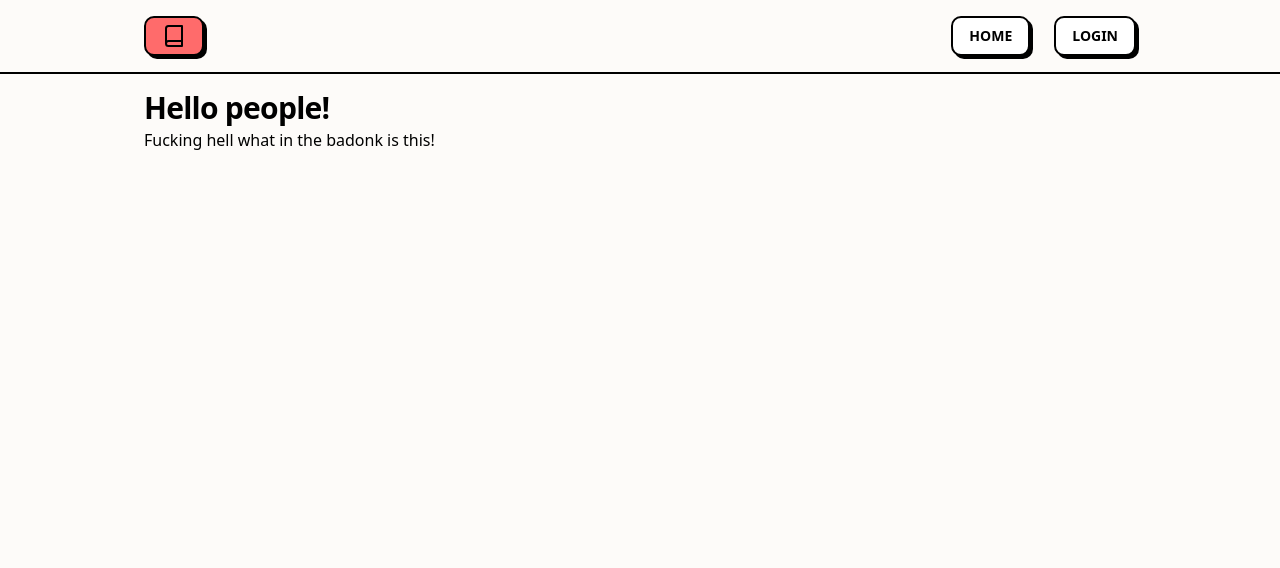
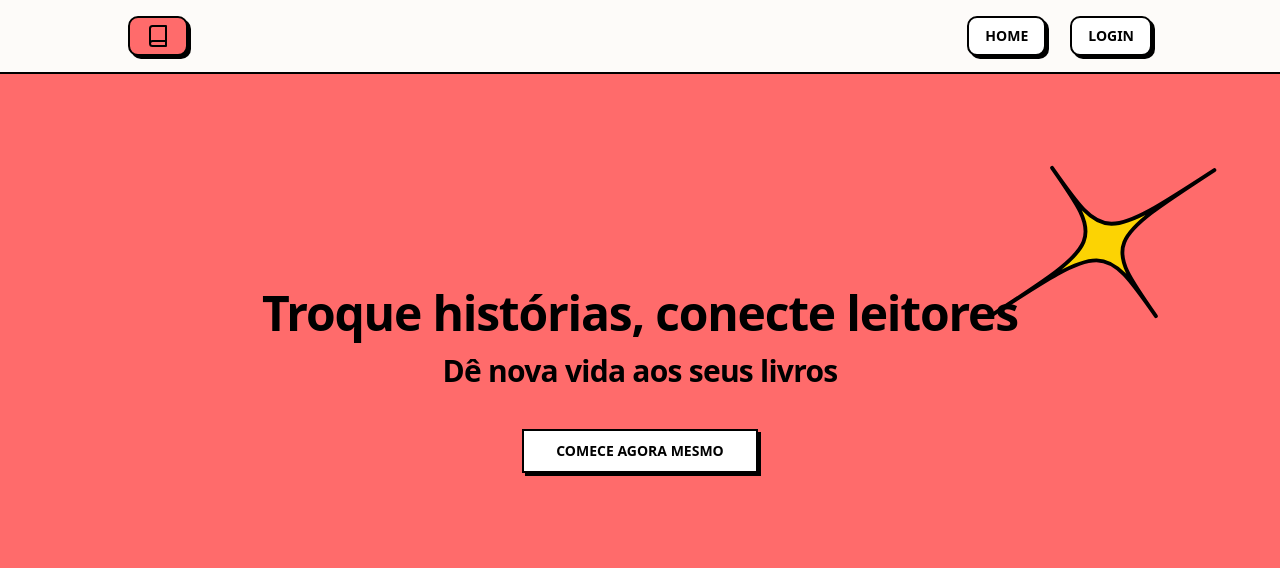
Before and after one commit to leonardonicola/readx, a Next.js app: page / in a window 1280 px wide. Shown: the top 568 px of the page. Built offline with nearby package versions, Linux system fonts and the light colour scheme; no server answers; a web font is replaced by a local one.

Commit message:
refactor(style): adapt to new layout

```diff
--- a/app/(app)/(user)/dashboard/page.tsx
+++ b/app/(app)/(user)/dashboard/page.tsx
@@ -1,15 +1,25 @@
 import Search from "@/components/dashboard/search";
+import { ArrowPointer } from "@/components/icons/ArrowPointer";
+import { StarIcon } from "@/components/icons/Star";
 import { currentUser } from "@clerk/nextjs/server";
 
 export default async function Dashboard() {
   const user = await currentUser();
   return (
-    <div className="pt-10">
-      <h1>Olá {user?.firstName}!</h1>
-      <h2 className="mt-4">Qual nova experiência procura hoje?</h2>
-      <section className="mt-6">
-        <Search />
-      </section>
+    <div className="relative flex h-[calc(100dvh-theme(spacing.56))] w-full items-center justify-center overflow-hidden border-b-2 bg-main px-4 pt-10 xl:px-0">
+      <StarIcon className="absolute -right-6 -top-12 h-64 w-64 rotate-[10deg] md:right-12 md:top-10" />
+      <StarIcon className="absolute -left-32 bottom-1/3 hidden h-80 w-80 rotate-[33deg] md:block" />
+      <StarIcon className="absolute -bottom-32 left-1/2 hidden h-80 w-80 translate-x-2/3 rotate-[67deg] md:block" />
+      <StarIcon className="absolute -bottom-24 -left-6 block h-64 w-64 rotate-[33deg] md:hidden" />
+
+      <div className="relative z-10 w-full max-w-screen-lg text-center">
+        <ArrowPointer className="absolute bottom-12 left-0 hidden h-96 w-96 lg:block" />
+        <h1>Olá {user?.firstName}!</h1>
+        <h2 className="mt-4">Qual nova experiência procura hoje?</h2>
+        <section className="mt-6">
+          <Search />
+        </section>
+      </div>
     </div>
   );
 }
--- a/app/(guest)/page.tsx
+++ b/app/(guest)/page.tsx
@@ -1,8 +1,38 @@
+import { ArrowPointer } from "@/components/icons/ArrowPointer";
+import { StarIcon } from "@/components/icons/Star";
+import { Button } from "@/components/ui/button";
+import Link from "next/link";
+
 export default function Home() {
   return (
-    <>
-      <h2>Hello people!</h2>
-      <p>Fucking hell what in the badonk is this!</p>
-    </>
+    <div className="relative flex h-[calc(100dvh-theme(spacing.56))] w-full items-center justify-center overflow-hidden border-b-2 bg-main px-4 pt-10 xl:px-0">
+      <StarIcon className="absolute -right-6 -top-12 h-64 w-64 rotate-[10deg] duration-700 animate-in fade-in-0 zoom-in-100 md:right-12 md:top-10" />
+      <StarIcon className="absolute -left-32 bottom-1/3 hidden h-80 w-80 rotate-[33deg] duration-1000 animate-in fade-in-0 zoom-in-100 md:block" />
+      <StarIcon className="absolute -bottom-32 left-1/2 hidden h-80 w-80 translate-x-2/3 rotate-[67deg] duration-1000 animate-in fade-in-0 zoom-in-100 md:block" />
+      <StarIcon className="absolute -bottom-24 -left-6 block h-64 w-64 rotate-[33deg] md:hidden" />
+
+      <div className="relative z-10 w-full max-w-screen-lg text-center">
+        <ArrowPointer className="absolute -left-12 bottom-28 hidden h-96 w-96 duration-700 animate-in fade-in-0 zoom-in-50 lg:block" />
+        <h1 className="duration-700 animate-in fade-in slide-in-from-top">
+          Troque histórias, conecte leitores
+        </h1>
+        <h2 className="mt-4 duration-1000 animate-in fade-in-0 slide-in-from-top">
+          Dê nova vida aos seus livros
+        </h2>
+        <Button
+          asChild
+          size="lg"
+          variant="neutral"
+          className="mt-10 rounded-none"
+        >
+          <Link
+            href="/login"
+            className="font-semibold duration-1000 animate-in slide-in-from-bottom"
+          >
+            COMECE AGORA MESMO
+          </Link>
+        </Button>
+      </div>
+    </div>
   );
 }
--- a/components/base/navbar.tsx
+++ b/components/base/navbar.tsx
@@ -36,7 +36,7 @@ export default async function Navbar({ className }: NavbarProps) {
         className
       )}
     >
-      <div className="flex h-full w-full max-w-screen-lg items-center px-4">
+      <div className="flex h-full w-full max-w-screen-lg items-center px-4 xl:px-0">
         <Sheet>
           <SheetTrigger asChild>
             <Button size="icon" className="lg:hidden">
--- a/components/base/template.tsx
+++ b/components/base/template.tsx
@@ -5,11 +5,9 @@ import Navbar from "./navbar";
 
 export default function BaseTemplate(props: { children: React.ReactNode }) {
   return (
-    <div className="flex h-dvh w-full flex-col items-center gap-4">
+    <div className="flex h-dvh w-full flex-col items-center">
       <Navbar className="w-full" />
-      <main className="h-full w-full max-w-screen-lg px-4">
-        {props.children}
-      </main>
+      <main className="h-full w-full">{props.children}</main>
       <Footer className="w-full" />
     </div>
   );
--- a/components/dashboard/search.tsx
+++ b/components/dashboard/search.tsx
@@ -5,6 +5,7 @@ import { useRouter } from "next/navigation";
 import { useForm } from "react-hook-form";
 import { z } from "zod";
 
+import { Button } from "../ui/button";
 import {
   Form,
   FormControl,
@@ -31,7 +32,10 @@ export default function Search() {
 
   return (
     <Form {...form}>
-      <form onSubmit={form.handleSubmit(handleSubmit)} className="space-y-4">
+      <form
+        onSubmit={form.handleSubmit(handleSubmit)}
+        className="flex items-start gap-4"
+      >
         <FormField
           control={form.control}
           name="search"
@@ -39,15 +43,18 @@ export default function Search() {
             <FormItem className="w-full">
               <FormControl>
                 <Input
-                  className="h-12 w-full text-lg"
+                  className="h-12 w-full rounded-none text-lg shadow-light"
                   placeholder="Procure sua nova experiência..."
                   {...field}
                 />
               </FormControl>
-              <FormMessage />
+              <FormMessage className="text-start italic text-black" />
             </FormItem>
           )}
         />
+        <Button type="submit" variant="neutral" className="h-12 rounded-none">
+          PROCURAR
+        </Button>
       </form>
     </Form>
   );
```
